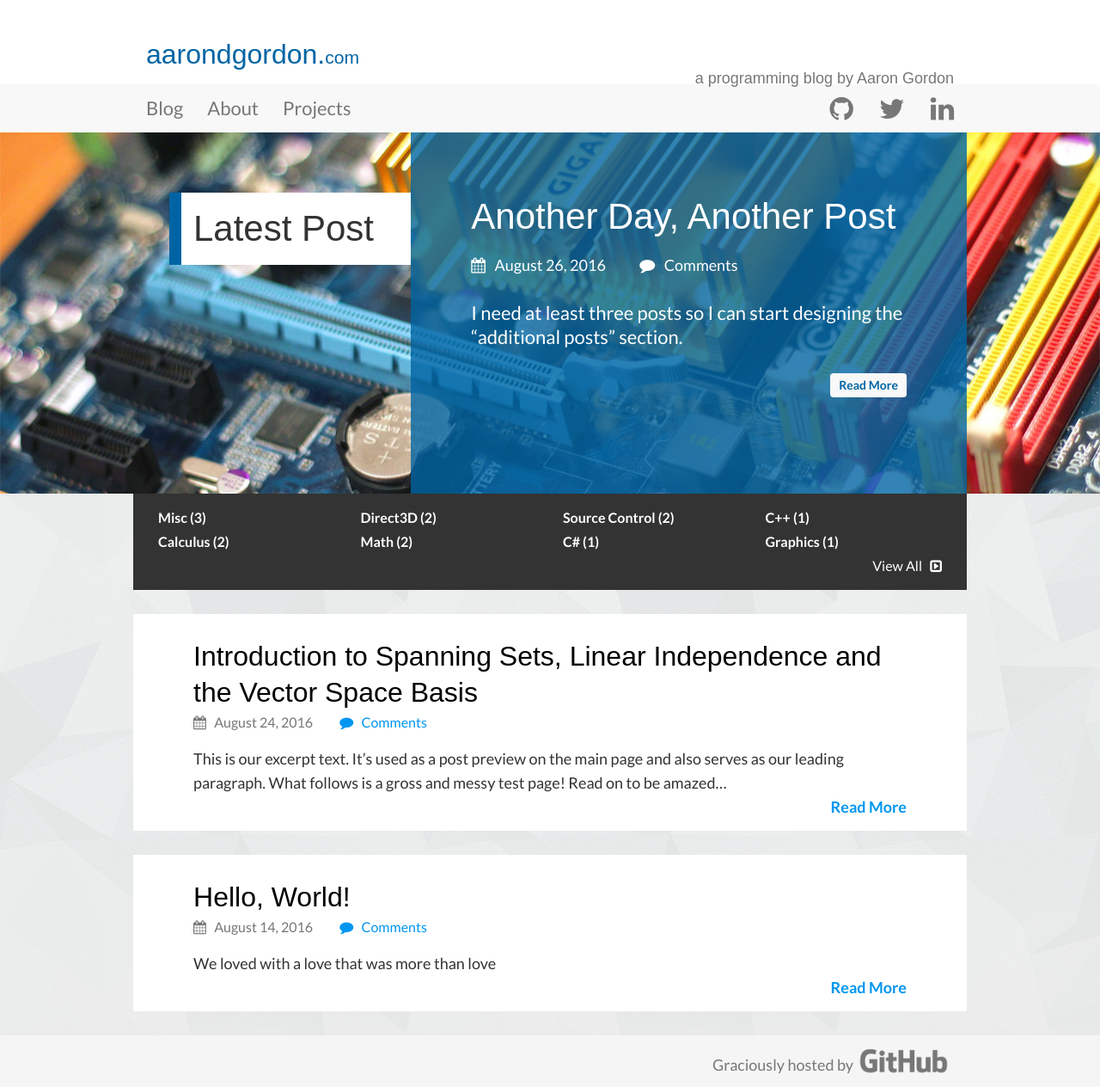
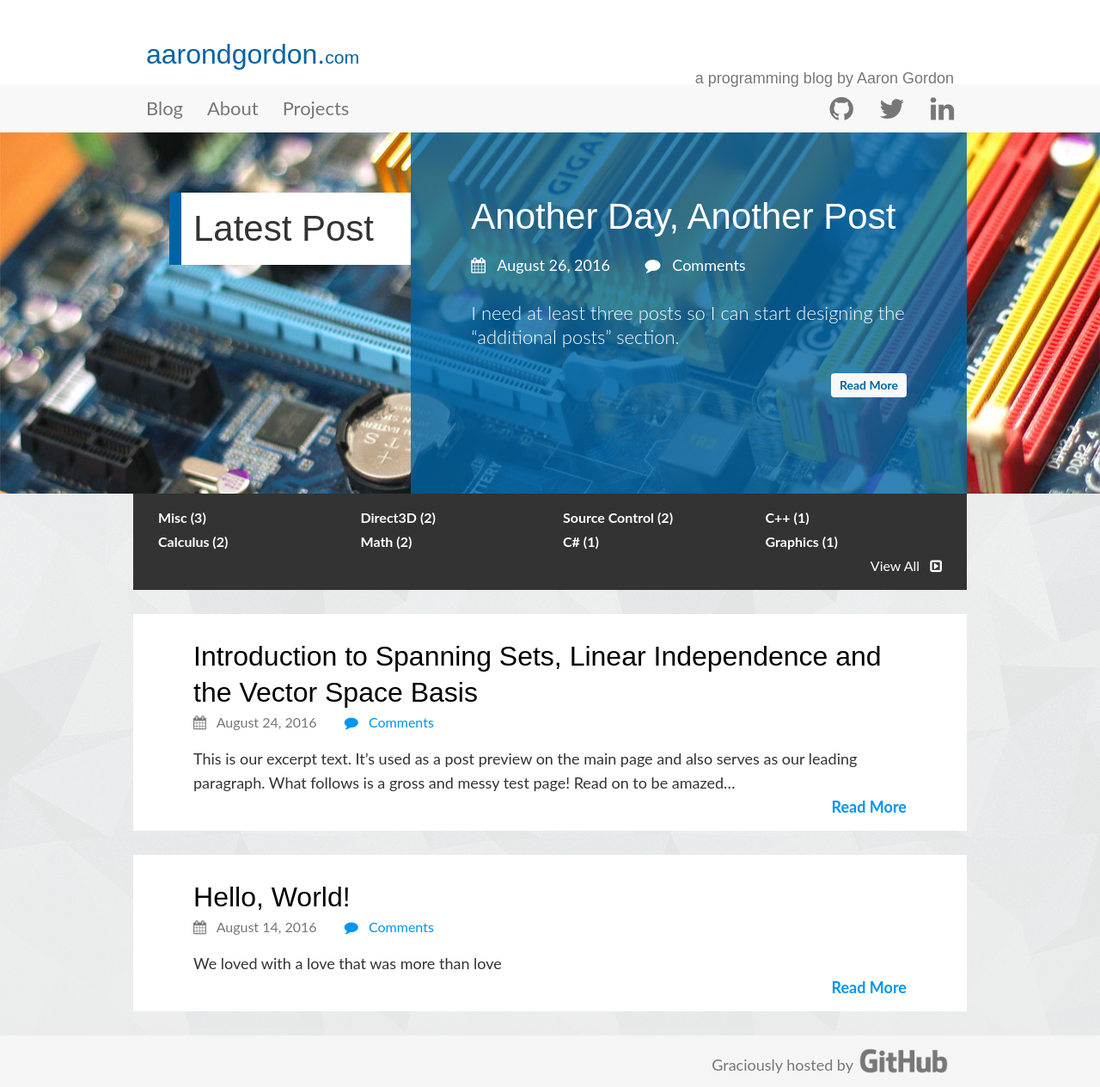
Before and after one commit to aarondgordon/aarondgordon.github.io, a Jekyll site: the page built from index.md, in a window 1280 px wide. Shown: the whole page at 86% size. Built offline with Jekyll 4.4.1, drawn with Linux system fonts in a browser that asks for light colours; nearby versions of some CDN libraries; comment, search, counter and statistics services are not loaded.

Commit message:
Testing different fonts

```diff
--- a/_layouts/default.html
+++ b/_layouts/default.html
@@ -18,7 +18,7 @@
         integrity="sha384-T8Gy5hrqNKT+hzMclPo118YTQO6cYprQmhrYwIiQ/3axmI1hQomh7Ud2hPOy8SP1"
         crossorigin="anonymous">
 
-    <link rel="stylesheet" href="https://fonts.googleapis.com/css?family=Fjalla+One|Lato:400,400i,700">
+    <link rel="stylesheet" href="https://fonts.googleapis.com/css?family=Fjalla+One|Open+Sans:300,400,400i,700">
 
     <link rel="stylesheet" href="/assets/css/ie10-viewport-fix.css">
     <link rel="stylesheet" href="/assets/css/syntax-highlighting.css">
```
